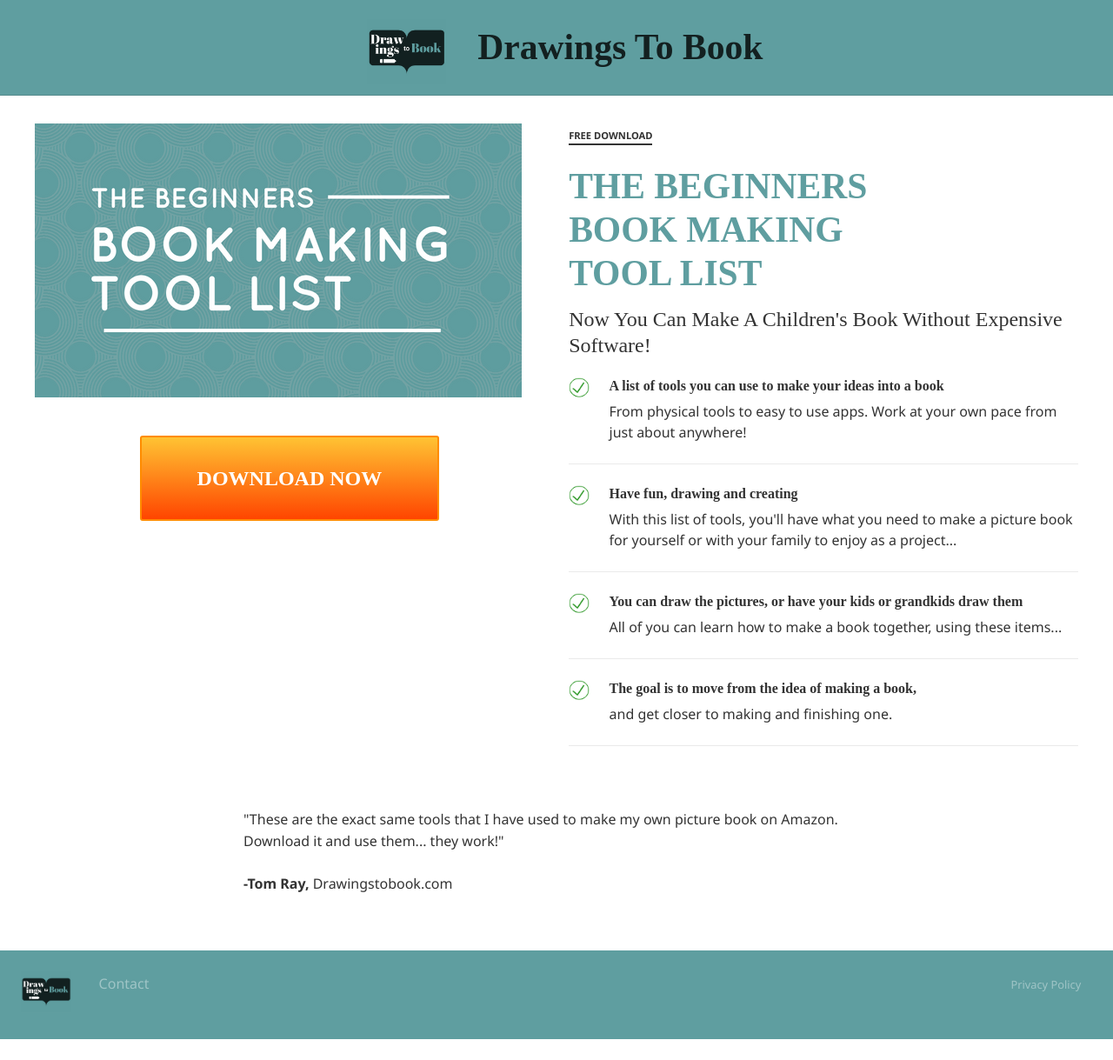
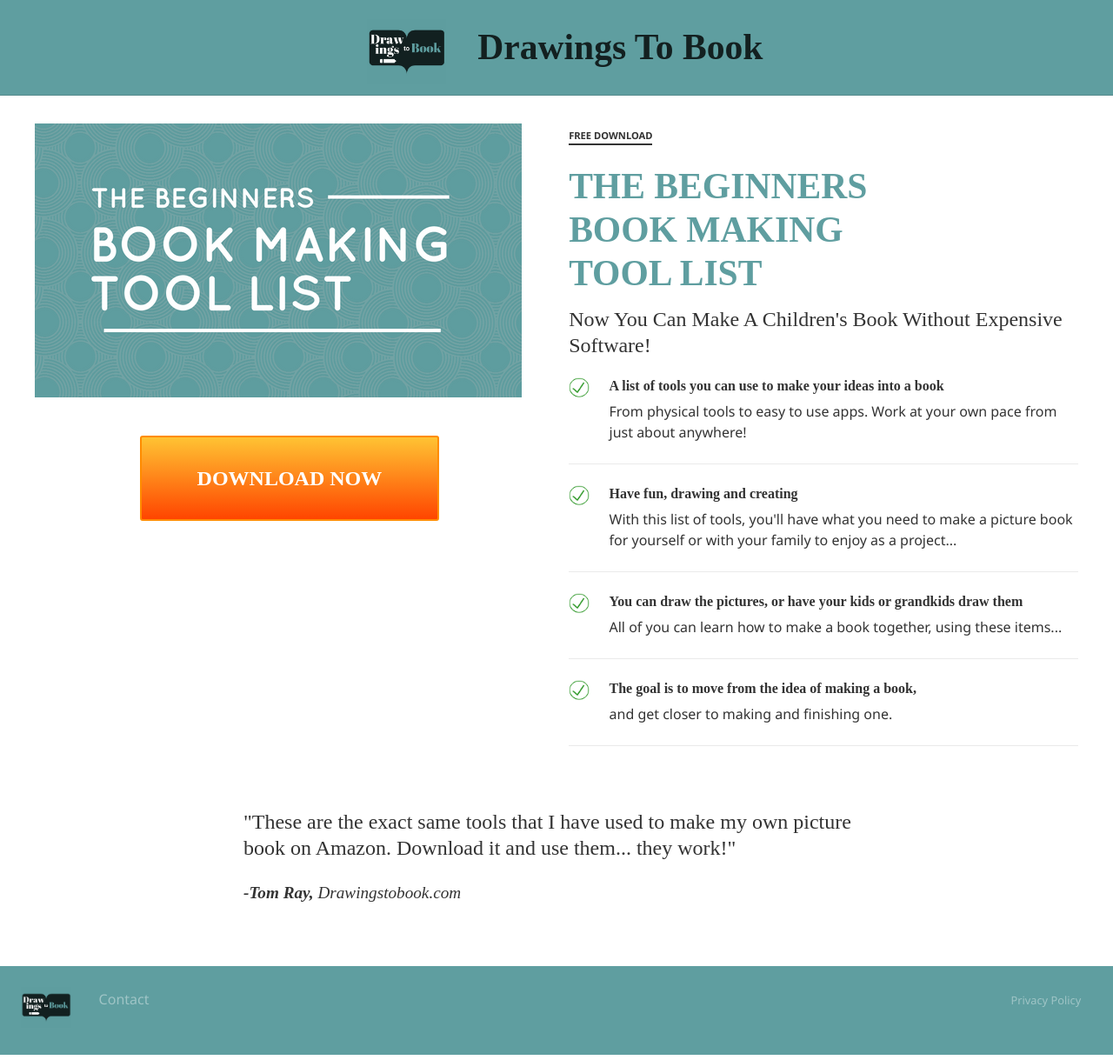
Before and after one commit to fourthirty-two/drawingstobook, a Jekyll site: the page built from index.html, in a window 1280 px wide. Shown: the whole page at 87% size. Built offline with Jekyll 4.4.1, drawn with Linux system fonts in a browser that asks for light colours; some web fonts are replaced; comment, search, counter and statistics services are not loaded.

Commit message:
:pencil: changed quote on the home-page, clearly I shouldn't have merged that home design branch yet

```diff
--- a/index.html
+++ b/index.html
@@ -10,10 +10,10 @@ button-text: Download Now
 category: tool-list
 ---
 <blockquote cite="http://">
-  <p>
+  <h2>
     "These are the exact same tools that I have used to make my own picture book on Amazon. Download it and use them... they work!"
-  </p>
-  <p>
+  </h2>
+  <p class="author">
     <b>-Tom Ray,</b> Drawingstobook.com
   </p>
 </blockquote>
```
